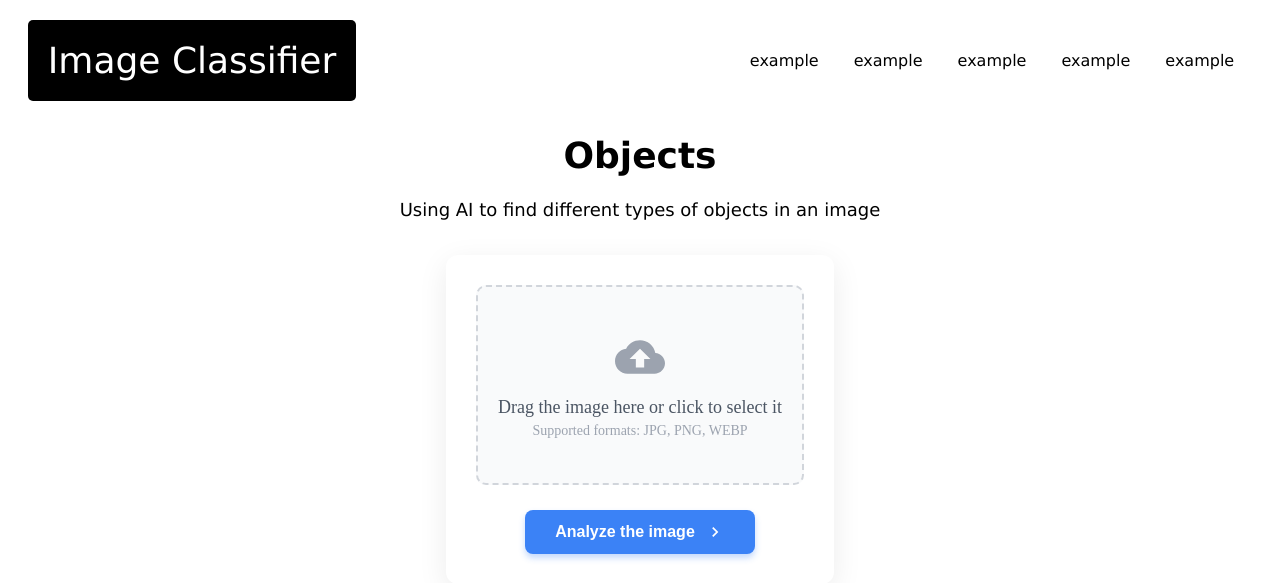
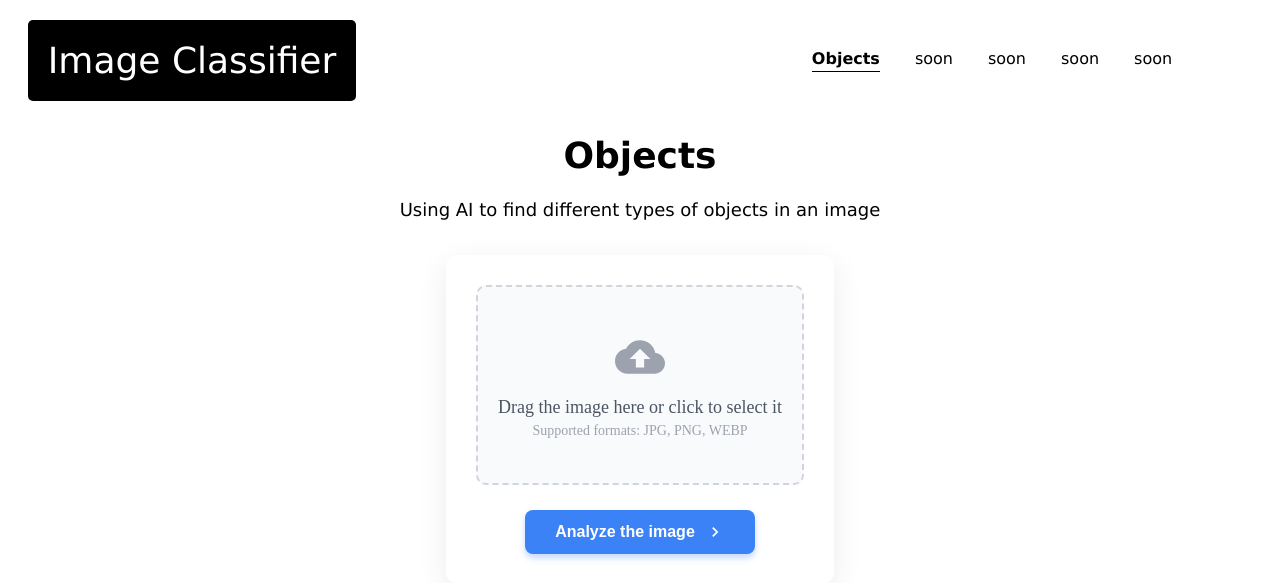
Before and after one commit to temm-dev/image-classifier, a FastAPI app: page / in a window 1280 px wide. Shown: the top 583 px of the page. Run offline with FastAPI, Linux system fonts and the light colour scheme.

Commit message:
Minor edits

```diff
--- a/src/app/static/index.css
+++ b/src/app/static/index.css
@@ -75,6 +75,13 @@ header {
     font-family: 'Lucida Sans', 'Lucida Sans Regular', 'Lucida Grande', 'Lucida Sans Unicode', Geneva, Verdana, sans-serif;
 }
 
+.selected-service {
+    padding-bottom: 3px;
+    border-bottom: 1.5px solid #000;
+
+    font-weight: 700;
+}
+
 main {
     width: 100vw;
     height: 75vh;
@@ -142,7 +149,8 @@ main {
     text-align: center;
 }
 
-.upload-area:hover, .upload-area.dragover {
+.upload-area:hover,
+.upload-area.dragover {
     border-color: #3b82f6;
     background-color: #eff6ff;
 }
@@ -155,7 +163,8 @@ main {
     transition: fill 0.3s ease;
 }
 
-.upload-area:hover .upload-icon, .upload-area.dragover .upload-icon {
+.upload-area:hover .upload-icon,
+.upload-area.dragover .upload-icon {
     fill: #3b82f6;
 }
 
--- a/src/app/static/script.js
+++ b/src/app/static/script.js
@@ -1,4 +1,3 @@
-// JavaScript для интерактивности
 document.addEventListener('DOMContentLoaded', function() {
     const uploadArea = document.getElementById('upload-area');
     const fileInput = document.querySelector('.form__input-image');
@@ -6,7 +5,6 @@ document.addEventListener('DOMContentLoaded', function() {
     const imagePreview = document.getElementById('image-preview');
     const previewRemove = document.getElementById('preview-remove');
 
-    // Обработка перетаскивания файлов
     uploadArea.addEventListener('dragover', (e) => {
         e.preventDefault();
         uploadArea.classList.add('dragover');
@@ -26,20 +24,17 @@ document.addEventListener('DOMContentLoaded', function() {
         }
     });
 
-    // Обработка выбора файла
     fileInput.addEventListener('change', (e) => {
         if (e.target.files.length) {
             handleFileSelection(e.target.files[0]);
         }
     });
 
-    // Удаление превью
     previewRemove.addEventListener('click', () => {
         previewContainer.style.display = 'none';
         fileInput.value = '';
     });
 
-    // Функция обработки выбранного файла
     function handleFileSelection(file) {
         if (file && file.type.startsWith('image/')) {
             const reader = new FileReader();
--- a/src/app/templates/index.html
+++ b/src/app/templates/index.html
@@ -1,5 +1,6 @@
 <!DOCTYPE html>
 <html lang="en">
+
 <head>
     <meta charset="UTF-8">
     <meta name="viewport" content="width=device-width, initial-scale=1.0">
@@ -10,6 +11,7 @@
     <script src="../static/script.js"></script> -->
     <title>Image Classifier</title>
 </head>
+
 <body>
     <header>
         <div class="header__container">
@@ -18,11 +20,11 @@
 
         <nav class="container_hrefs">
             <ul class="hrefs__list">
-                <li class="hrefs__list-item"><a href="#">example</a></li>
-                <li class="hrefs__list-item"><a href="#">example</a></li>
-                <li class="hrefs__list-item"><a href="#">example</a></li>
-                <li class="hrefs__list-item"><a href="#">example</a></li>
-                <li class="hrefs__list-item"><a href="#">example</a></li>
+                <li class="hrefs__list-item selected-service"><a href="#">Objects</a></li>
+                <li class="hrefs__list-item"><a href="#">soon</a></li>
+                <li class="hrefs__list-item"><a href="#">soon</a></li>
+                <li class="hrefs__list-item"><a href="#">soon</a></li>
+                <li class="hrefs__list-item"><a href="#">soon</a></li>
             </ul>
         </nav>
     </header>
@@ -41,7 +43,8 @@
             <div class="form__container">
                 <div class="upload-area" id="upload-area">
                     <svg class="upload-icon" xmlns="http://www.w3.org/2000/svg" viewBox="0 0 24 24">
-                        <path d="M19.35 10.04C18.67 6.59 15.64 4 12 4 9.11 4 6.6 5.64 5.35 8.04 2.34 8.36 0 10.91 0 14c0 3.31 2.69 6 6 6h13c2.76 0 5-2.24 5-5 0-2.64-2.05-4.78-4.65-4.96zM14 13v4h-4v-4H7l5-5 5 5h-3z"/>
+                        <path
+                            d="M19.35 10.04C18.67 6.59 15.64 4 12 4 9.11 4 6.6 5.64 5.35 8.04 2.34 8.36 0 10.91 0 14c0 3.31 2.69 6 6 6h13c2.76 0 5-2.24 5-5 0-2.64-2.05-4.78-4.65-4.96zM14 13v4h-4v-4H7l5-5 5 5h-3z" />
                     </svg>
                     <p class="upload-text">Drag the image here or click to select it</p>
                     <p class="upload-subtext">Supported formats: JPG, PNG, WEBP</p>
@@ -54,11 +57,12 @@
                 <button class="form__submit" type="submit">
                     <span>Analyze the image</span>
                     <svg class="submit-icon" xmlns="http://www.w3.org/2000/svg" viewBox="0 0 24 24">
-                        <path d="M10 6L8.59 7.41 13.17 12l-4.58 4.59L10 18l6-6z"/>
+                        <path d="M10 6L8.59 7.41 13.17 12l-4.58 4.59L10 18l6-6z" />
                     </svg>
                 </button>
             </div>
         </form>
     </main>
 </body>
+
 </html>
```
Also changed, not shown: src/app/services/image_classifier.py (+3 -6 lines).
